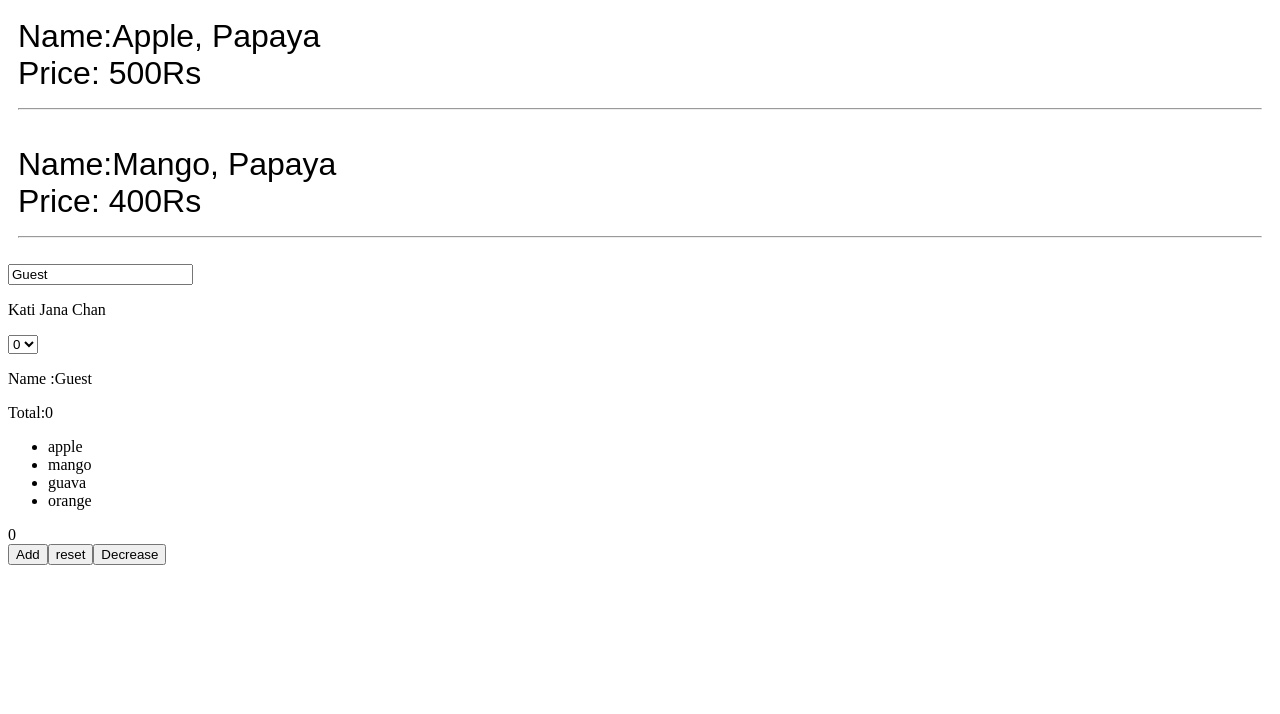
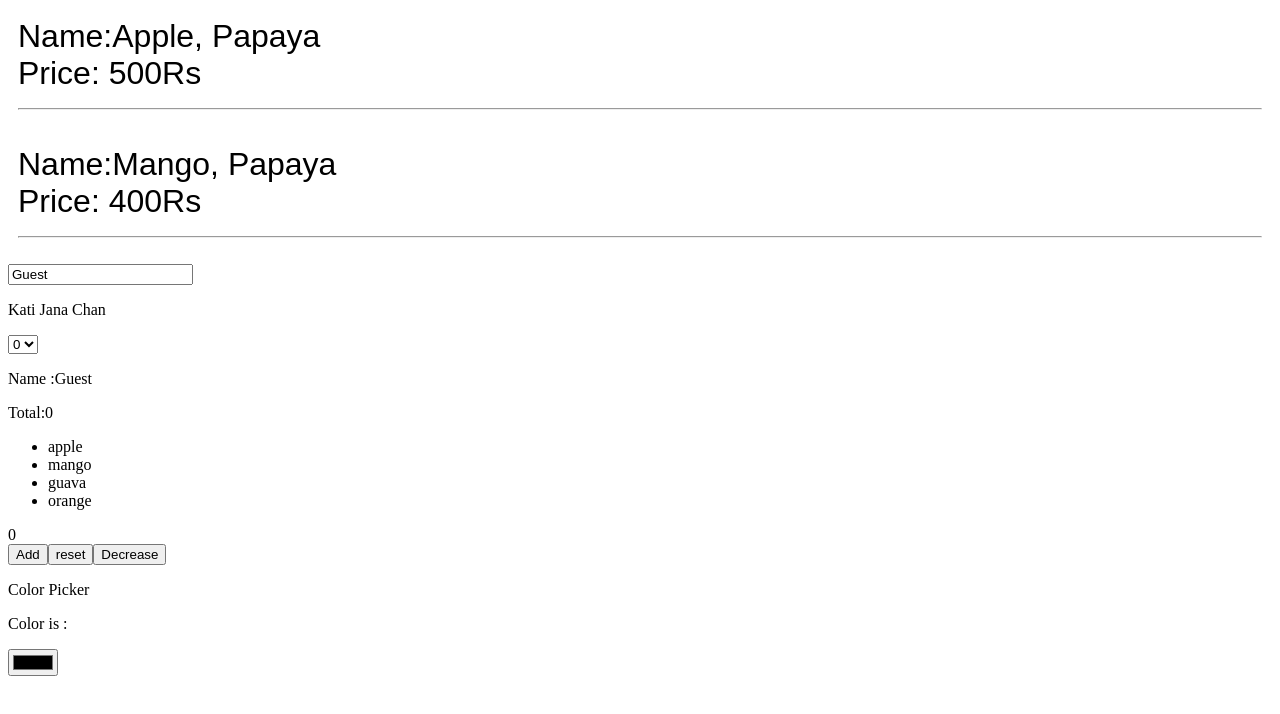
Before and after one commit to Dude6561/learningreact, a React (Vite) app in the folder learning/: page / in a window 1280 px wide. Shown: the top 714 px of the page. Built offline with nearby package versions, Linux system fonts and the light colour scheme.

Commit message:
Color Picker App

```diff
--- a/learning/src/App.jsx
+++ b/learning/src/App.jsx
@@ -3,6 +3,7 @@ import List from "./list";
 import UserGreeting from "./userGreeting";
 import "./index.css";
 import Mycomponent from "./Mycomponent";
+import Colorpicker from "./colorpicker";
 export default function App() {
   return (
     <div>
@@ -11,6 +12,7 @@ export default function App() {
       <UserGreeting />
       <List />
       <Mycomponent />
+      <Colorpicker />
     </div>
   );
 }
--- /dev/null
+++ b/learning/src/colorpicker.jsx
@@ -0,0 +1,18 @@
+import React from "react";
+import { useState } from "react";
+export default function Colorpicker() {
+  const [color, setColor] = useState();
+
+  function handleColorchange(e) {
+    setColor(e.target.value);
+  }
+  return (
+    <div>
+      <p>Color Picker</p>
+      <p>Color is : {color}</p>
+      <div>
+        <input type="color" onChange={handleColorchange} />
+      </div>
+    </div>
+  );
+}
```
